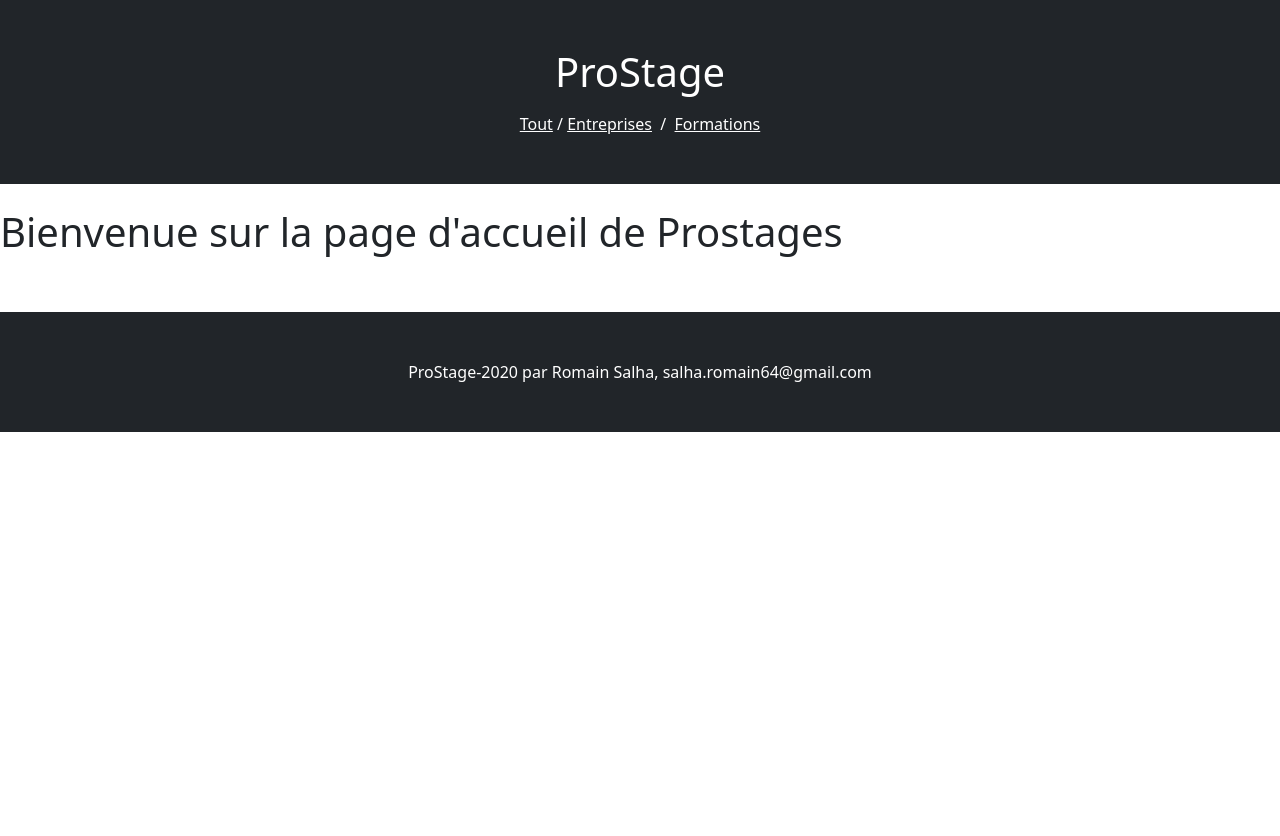
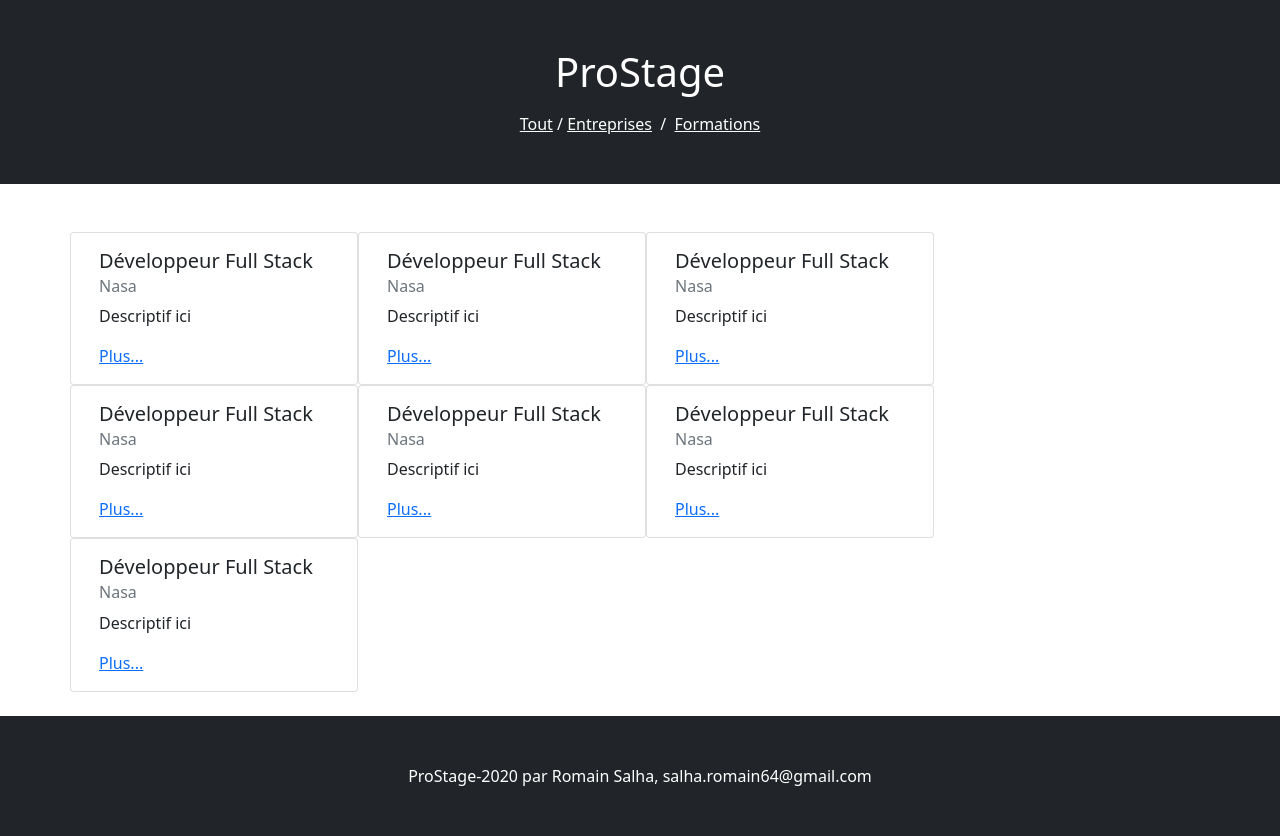
Before and after one commit to RomainS64/ProStage, a Symfony app: template templates/pro_stage/index.html.twig in a window 1280 px wide. Before the commit the page ends 432 px from the top, so only its background shows below. Run offline with Twig, Linux system fonts and the light colour scheme; the template is opened without the code that fills it, so the values that code supplies are empty; some libraries are stand-ins or nearby versions.

```diff
--- a/composer.json
+++ b/composer.json
@@ -37,6 +37,8 @@
         "twig/twig": "^2.12|^3.0"
     },
     "require-dev": {
+        "doctrine/doctrine-fixtures-bundle": "^3.4",
+        "fzaninotto/faker": "^1.9",
         "symfony/browser-kit": "^4.4",
         "symfony/css-selector": "^4.4",
         "symfony/debug-bundle": "^4.4",
--- a/config/bundles.php
+++ b/config/bundles.php
@@ -13,4 +13,5 @@ return [
     Symfony\Bundle\DebugBundle\DebugBundle::class => ['dev' => true, 'test' => true],
     Symfony\Bundle\MakerBundle\MakerBundle::class => ['dev' => true],
     Symfony\Bundle\WebServerBundle\WebServerBundle::class => ['dev' => true],
+    Doctrine\Bundle\FixturesBundle\DoctrineFixturesBundle::class => ['dev' => true, 'test' => true],
 ];
--- a/templates/pro_stage/index.html.twig
+++ b/templates/pro_stage/index.html.twig
@@ -2,7 +2,66 @@
 
 {% block body %}
 </br>
-<h1>Bienvenue sur la page d'accueil de Prostages</h1>
 </br>
+<div class="container">
+<div class="row">
+<div class="col-3 card" style="width: 18rem;">
+<div class="card-body">
+<h5 class="card-title">Développeur Full Stack</h5>
+<h6 class="card-subtitle mb-2 text-muted">Nasa</h6>
+<p class="card-text">Descriptif ici</p>
+<a href="#" class="card-link">Plus...</a>
+</div>
+</div>
+<div class="col-3 card" style="width: 18rem;">
+<div class="card-body">
+<h5 class="card-title">Développeur Full Stack</h5>
+<h6 class="card-subtitle mb-2 text-muted">Nasa</h6>
+<p class="card-text">Descriptif ici</p>
+<a href="#" class="card-link">Plus...</a>
+</div>
+</div>
+<div class="col-3 card" style="width: 18rem;">
+<div class="card-body">
+<h5 class="card-title">Développeur Full Stack</h5>
+<h6 class="card-subtitle mb-2 text-muted">Nasa</h6>
+<p class="card-text">Descriptif ici</p>
+<a href="#" class="card-link">Plus...</a>
+</div>
+</div>
+<div class="col-3 card" style="width: 18rem;">
+<div class="card-body">
+<h5 class="card-title">Développeur Full Stack</h5>
+<h6 class="card-subtitle mb-2 text-muted">Nasa</h6>
+<p class="card-text">Descriptif ici</p>
+<a href="#" class="card-link">Plus...</a>
+</div>
+</div>
+<div class="col-3 card" style="width: 18rem;">
+<div class="card-body">
+<h5 class="card-title">Développeur Full Stack</h5>
+<h6 class="card-subtitle mb-2 text-muted">Nasa</h6>
+<p class="card-text">Descriptif ici</p>
+<a href="#" class="card-link">Plus...</a>
+</div>
+</div>
+<div class="col-3 card" style="width: 18rem;">
+<div class="card-body">
+<h5 class="card-title">Développeur Full Stack</h5>
+<h6 class="card-subtitle mb-2 text-muted">Nasa</h6>
+<p class="card-text">Descriptif ici</p>
+<a href="#" class="card-link">Plus...</a>
+</div>
+</div>
+<div class="col-3 card" style="width: 18rem;">
+<div class="card-body">
+<h5 class="card-title">Développeur Full Stack</h5>
+<h6 class="card-subtitle mb-2 text-muted">Nasa</h6>
+<p class="card-text">Descriptif ici</p>
+<a href="#" class="card-link">Plus...</a>
+</div>
+</div>
+</div>
+</div>
 </br>
 {% endblock %}
```
Also changed, not shown: src/DataFixtures/AppFixtures.php (added, +22 -0 lines), 3 other files.
